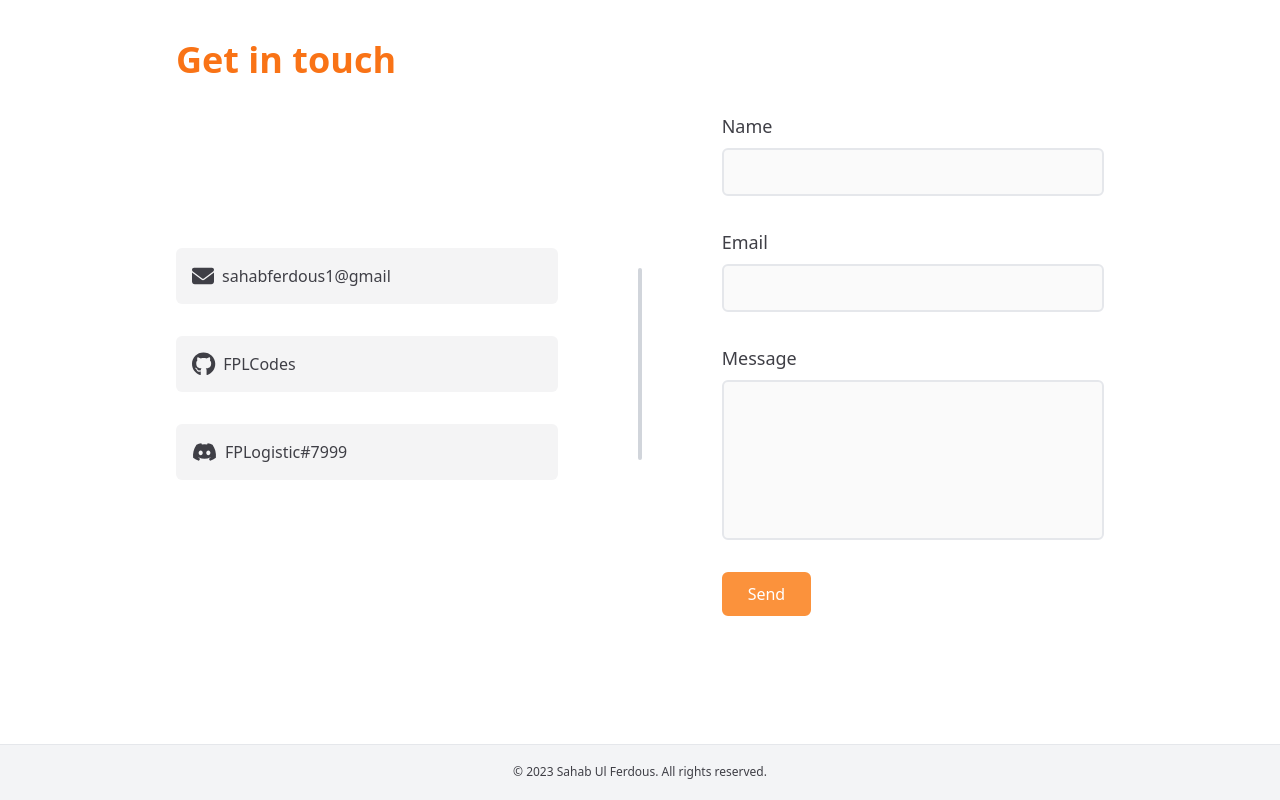
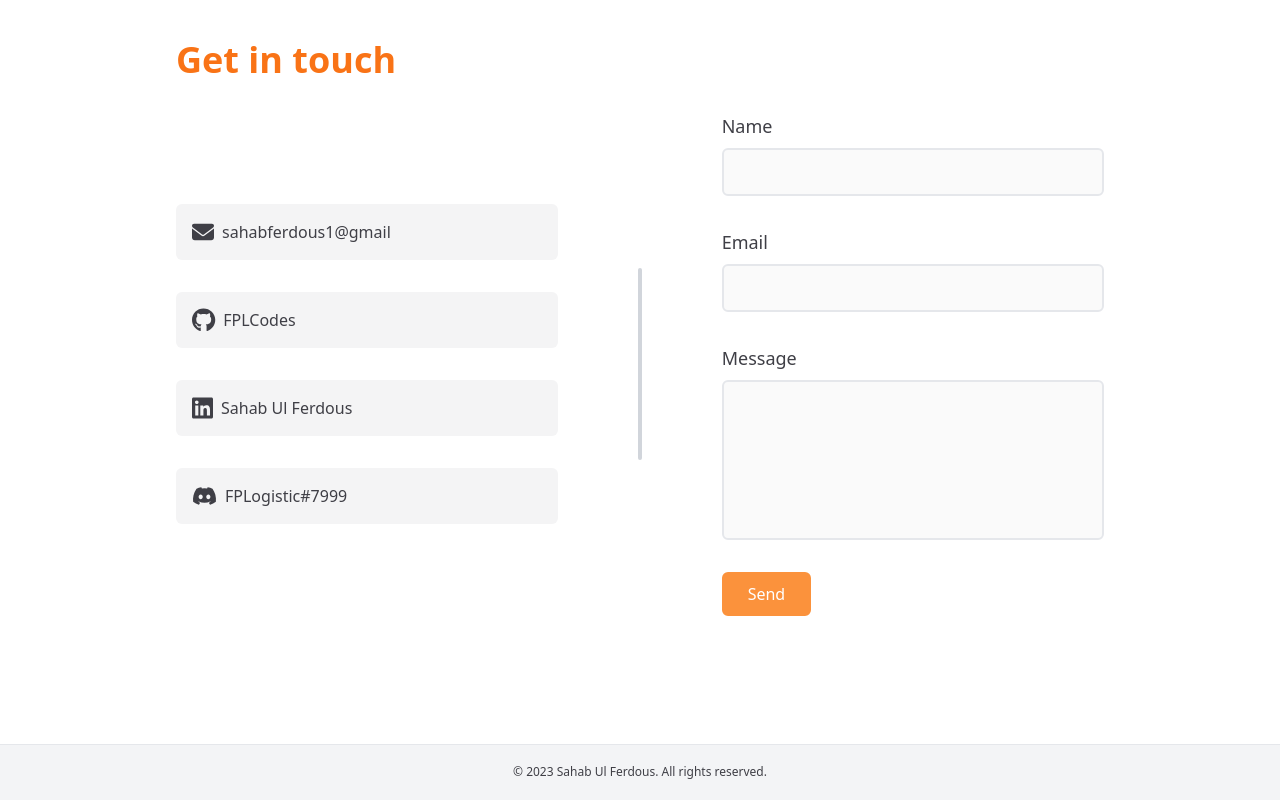
Before and after one commit to FPLCodes/Personal-portfolio, a Next.js app: page / in a window 1280 px wide. Shown: the part 6423-7223 px from the top of the page. Built offline with nearby package versions, Linux system fonts and the light colour scheme.

Commit message:
Added github and linkedin links

```diff
--- a/components/Contact.tsx
+++ b/components/Contact.tsx
@@ -1,5 +1,9 @@
 import { faEnvelope } from "@fortawesome/free-solid-svg-icons";
-import { faGithub, faDiscord } from "@fortawesome/free-brands-svg-icons";
+import {
+  faGithub,
+  faDiscord,
+  faLinkedin,
+} from "@fortawesome/free-brands-svg-icons";
 import { FontAwesomeIcon } from "@fortawesome/react-fontawesome";
 
 function Contact() {
@@ -19,10 +23,23 @@ function Contact() {
             <p>sahabferdous1@gmail</p>
           </div>
 
-          <div className="bg-zinc-100 flex gap-x-2 place-items-center p-4 rounded-md">
+          <a
+            href="https://github.com/FPLCodes"
+            target="_blank"
+            className="bg-zinc-100 flex gap-x-2 place-items-center p-4 rounded-md transition duration-300 hover:shadow hover:bg-zinc-200"
+          >
             <FontAwesomeIcon icon={faGithub} style={{ fontSize: 24 }} />
             <p>FPLCodes</p>
-          </div>
+          </a>
+
+          <a
+            href="https://www.linkedin.com/in/sahab-ul-ferdous/"
+            target="_blank"
+            className="bg-zinc-100 flex gap-x-2 place-items-center p-4 rounded-md transition duration-300 hover:shadow hover:bg-zinc-200"
+          >
+            <FontAwesomeIcon icon={faLinkedin} style={{ fontSize: 24 }} />
+            <p>Sahab Ul Ferdous</p>
+          </a>
 
           <div className="bg-zinc-100 flex gap-x-2 place-items-center p-4 rounded-md">
             <FontAwesomeIcon icon={faDiscord} style={{ fontSize: 20 }} />
```
